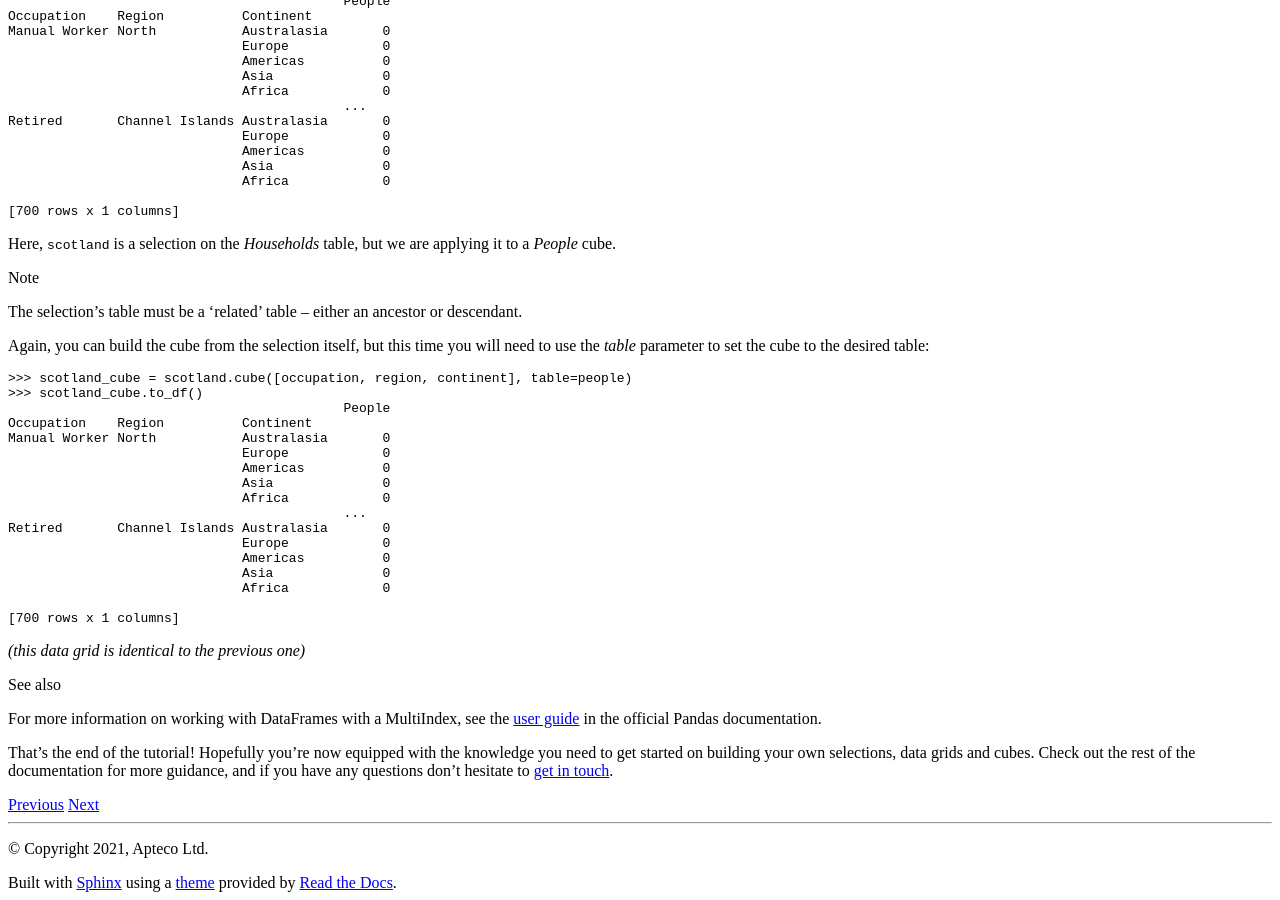
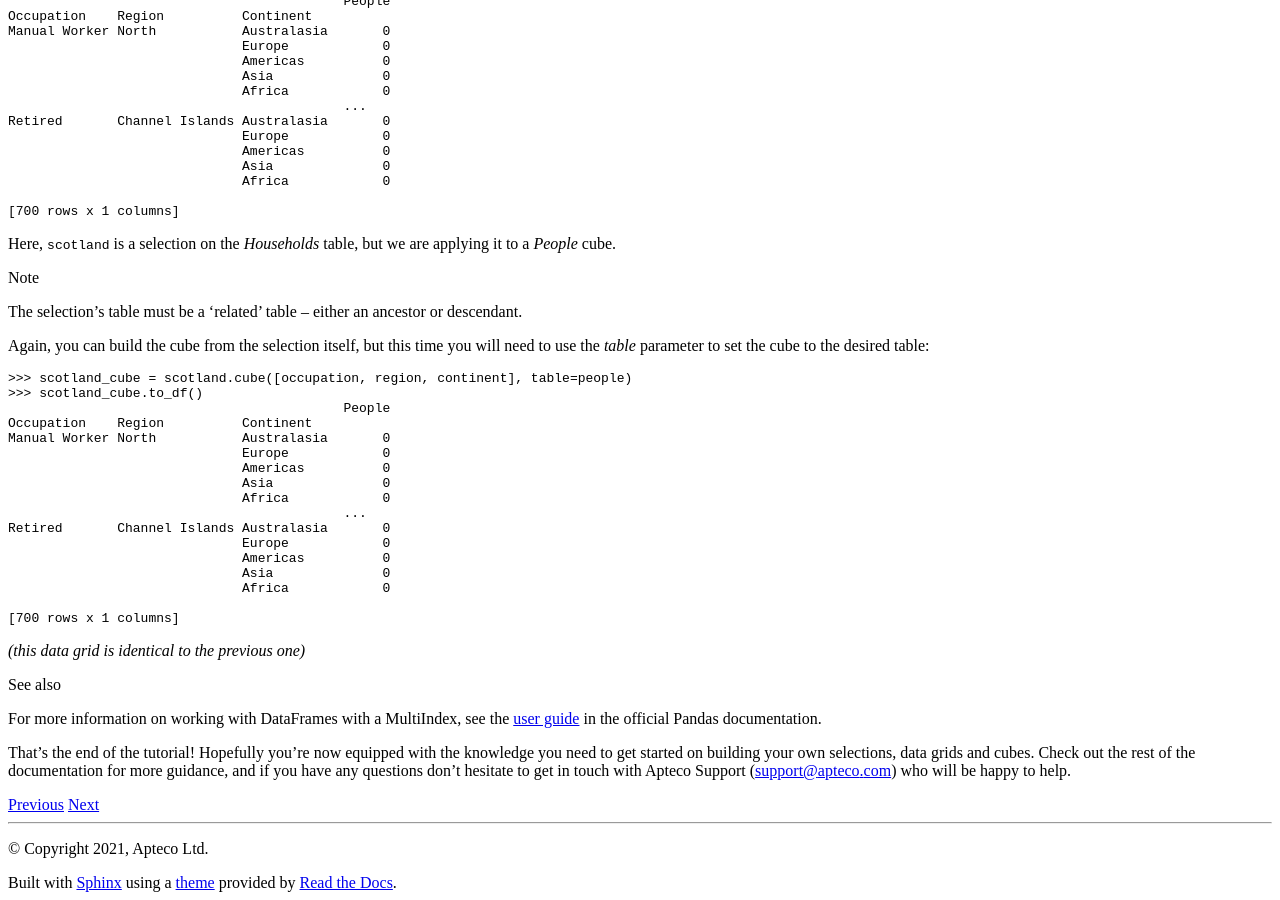
Before and after one commit to Apteco/py-apteco, a Sphinx documentation site: the page built from docs/source/tutorials/tutorial_09.rst, in a window 1280 px wide and 900 px high, scrolled down 3557 px. Built offline with Sphinx 7.4.7 and the Read the Docs theme 2.0.0, drawn with Linux system fonts in a browser that asks for light colours; some of the changed text lies outside the part shown.

```diff
--- a/docs/source/tutorials/tutorial_09.rst
+++ b/docs/source/tutorials/tutorial_09.rst
@@ -269,5 +268,5 @@ That's the end of the tutorial!
 Hopefully you're now equipped with the knowledge you need
 to get started on building your own selections, data grids and cubes.
 Check out the rest of the documentation for more guidance,
-and if you have any questions
-don't hesitate to `get in touch <mailto:support@apteco.com>`_.
+and if you have any questions don't hesitate to get in touch
+with Apteco Support (support@apteco.com) who will be happy to help.
```
Also changed, not shown: other parts of docs/source/tutorials/tutorial_09.rst (+1 -2 lines), docs/source/reference/topics/cube.rst (+7 -2 lines).
